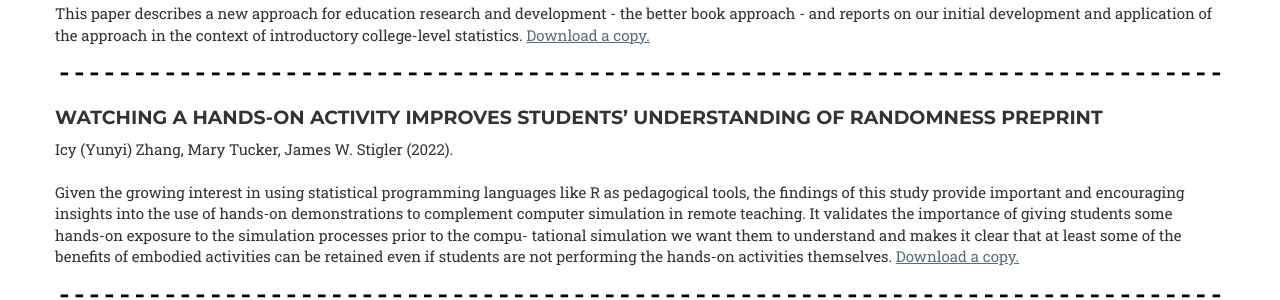
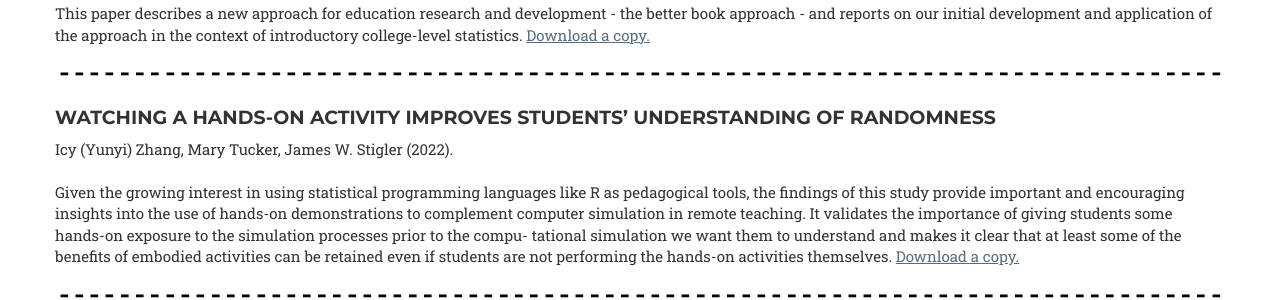
Before and after one commit to UCLATALL/TALL, a Jekyll site: the page built from index.html, in a window 1280 px wide and 900 px high, scrolled down 3751 px. Shown: the part 154-454 px from the top of the window. Built offline with Jekyll 4.4.1, drawn with Linux system fonts in a browser that asks for light colours; some web fonts are replaced; some of the changed lines change nothing that is shown.

Commit message:
change preprint of shuffle

```diff
--- a/_config.yml
+++ b/_config.yml
@@ -86,11 +86,11 @@ papers:
     filename: The “Better Book” Approach for Education.pdf
     abstract: This paper describes a new approach for education research and development - the better book approach - and reports on our initial development and application of the approach in the context of introductory college-level statistics.
 
-  - name: Watching a Hands-on Activity Improves Students’ Understanding of Randomness PREPRINT
+  - name: Watching a Hands-on Activity Improves Students’ Understanding of Randomness
     authors: Icy (Yunyi) Zhang, Mary Tucker, James W. Stigler
     journal: Computer & Education
     year: 2022
-    filename: shuffle_preprint.pdf
+    filename: Watching a hands-on activity improves students’ understanding of randomness.pdf
     abstract: Given the growing interest in using statistical programming languages like R as pedagogical tools, the findings of this study provide important and encouraging insights into the use of hands-on demonstrations to complement computer simulation in remote teaching. It validates the importance of giving students some hands-on exposure to the simulation processes prior to the compu- tational simulation we want them to understand and makes it clear that at least some of the benefits of embodied activities can be retained even if students are not performing the hands-on activities themselves.
 
   - name: "Modeling First: Applying Learning Science to the Teaching of Introductory Statistics"
```
Also changed, not shown: 2 other files.
